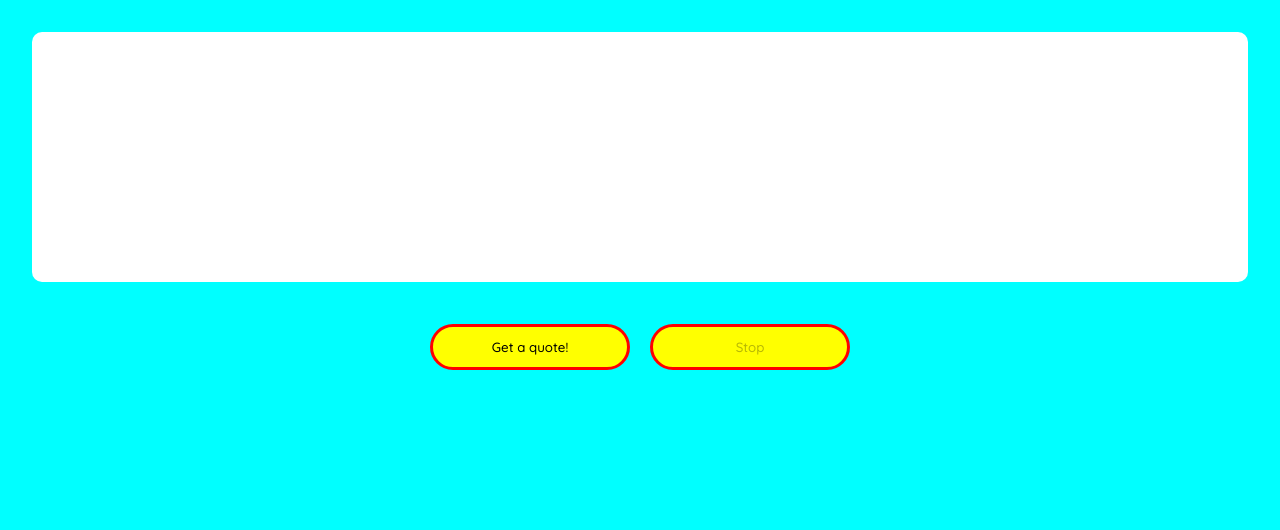
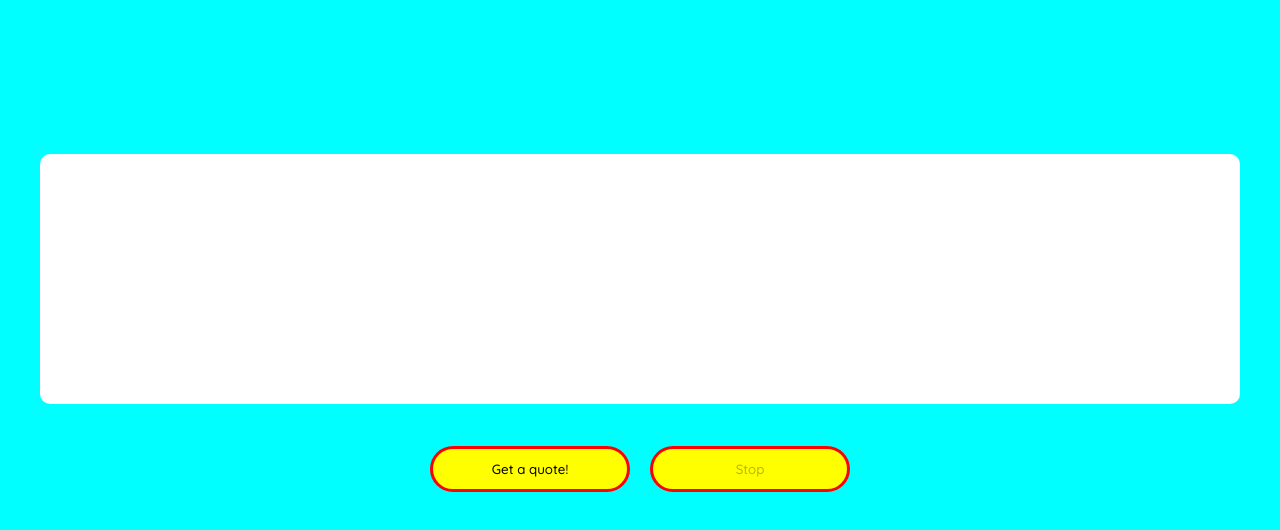
Before and after one commit to travisb1210/quote-fetcher, a plain HTML site: page index.html in a window 1280 px wide. Drawn offline with Linux system fonts and the light colour scheme.

Commit message:
Update style.css
Added additional reactive stylings as well as added styling to center HTML body content

```diff
--- a/style.css
+++ b/style.css
@@ -3,7 +3,7 @@ body {
     font-family: 'Quicksand', sans-serif;
     font-size: 2rem;
     padding: 0;
-    margin: 0;
+    margin-top: 12%
 }
 
 button {
@@ -19,6 +19,7 @@ button {
 
 button:hover:enabled {
     font-weight: bold;
+    border: 0px
 }
 
 button:active:enabled {
```
